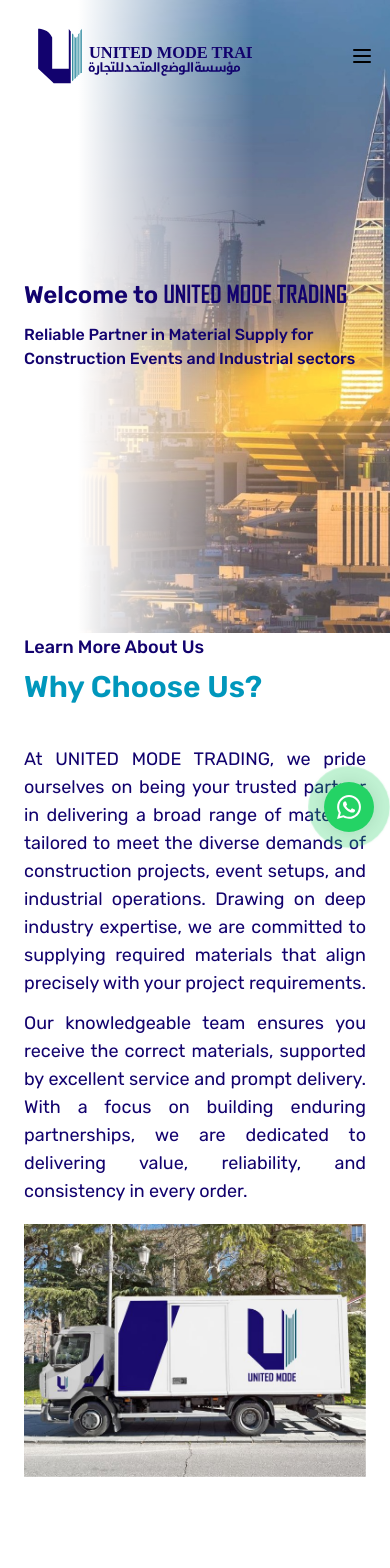
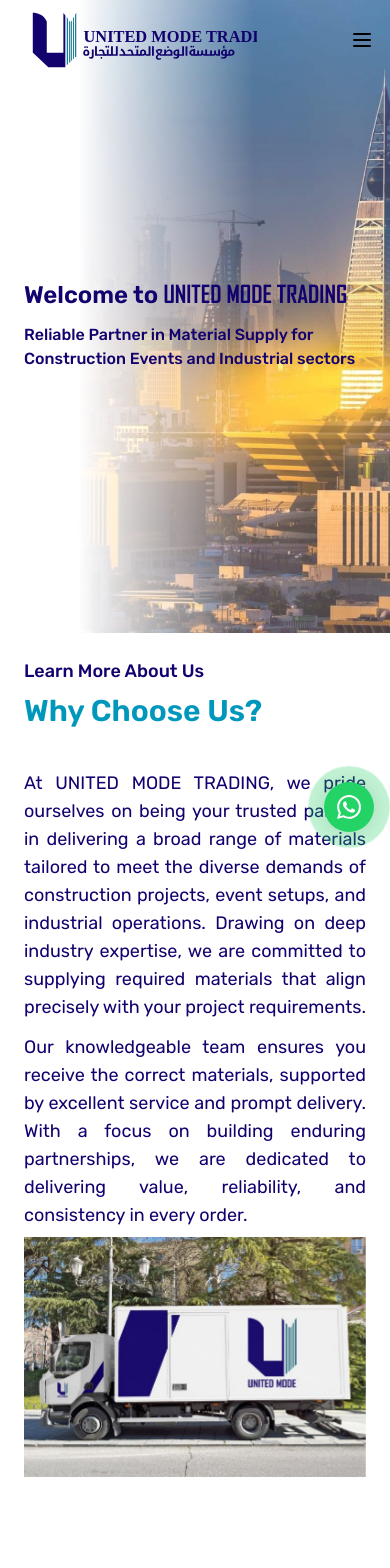
Before and after one commit to Rishal-pc7/umtksa, a React (Vite) app: page / in a window 390 px wide. Shown: the top 1568 px of the page. Built offline with nearby package versions, Linux system fonts and the light colour scheme.

Commit message:
Design Changes

```diff
--- a/src/Components/Header/Header.jsx
+++ b/src/Components/Header/Header.jsx
@@ -70,7 +70,7 @@
     }
     <div className="logo h-auto w-full z-10 md:h-24 bg-transparent absolute top-0 left-0 flex justify-between">
 
-      <img className="h-16 m-6 md:h-28 md:m-10 w-2/3 inline " src={logo} alt=""/>
+      <img className="h-16 m-2 md:h-28 md:m-10 w-2/3 inline " src={logo} alt=""/>
       <div className="menus  md:hidden flex justify-end w-1/3">
             {menu ? <button className='outline-none p-4 ' onClick={()=>setMenu(!menu)}><X/></button>:<button className='outline-none p-4 ' onClick={()=>setMenu(!menu)}><MenuIcon/></button>}
         </div>
--- a/src/Components/Home/Home.jsx
+++ b/src/Components/Home/Home.jsx
@@ -227,7 +227,7 @@
         <div className="line line-4"></div>
         <div className="line line-5"></div>
     </div>
-    <div className="px-6 md:p-36 justify-between flex flex-wrap bg-white h-screen gap-y-2 md:gap-x-4 overflow-hidden">
+    <div className="p-6 md:p-36 justify-between flex flex-wrap bg-white h-screen gap-y-2 md:gap-x-4 overflow-hidden">
 
         <div className={`content md:w-1/2 from-left slider`} >
             <p className="text-lg font-medium  text-brand-blue">Learn More About Us</p>
```
